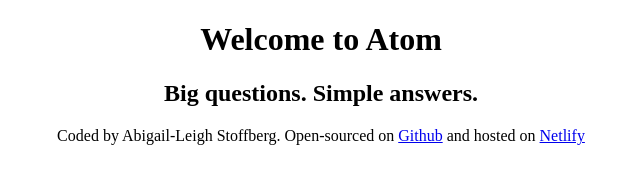
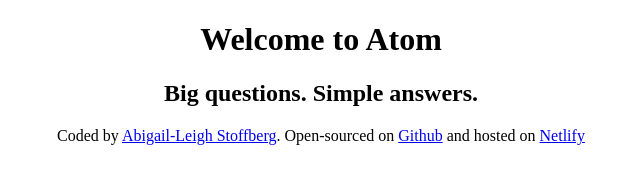
Before and after one commit to AbigailLeighStoffberg/atom-the-pocket-professor, a plain HTML site: page index.html in a window 1280 px wide. Shown: the whole page, without its empty margins (319-959 px from the left). Drawn offline with Linux system fonts and the light colour scheme.

Commit message:
Updated footer

```diff
--- a/index.html
+++ b/index.html
@@ -10,7 +10,7 @@
     <h1>Welcome to Atom</h1>
     <h2>Big questions. Simple answers.</h2>
 <footer>
-    Coded by Abigail-Leigh Stoffberg. Open-sourced on <a href = "https://github.com/AbigailLeighStoffberg/atom-the-pocket-professor">Github</a> and hosted on <a href = "https://atom-big-questions-simple-answers.netlify.app/">Netlify</a>
+    Coded by <a href = "https://github.com/AbigailLeighStoffberg" target="_blank">Abigail-Leigh Stoffberg</a>. Open-sourced on <a href = "https://github.com/AbigailLeighStoffberg/atom-the-pocket-professor" target = "_blank">Github</a> and hosted on <a href = "https://atom-big-questions-simple-answers.netlify.app/" target = "_blank">Netlify</a>
 </footer>
 <script src = "app.js"></script>
 </body>
```
